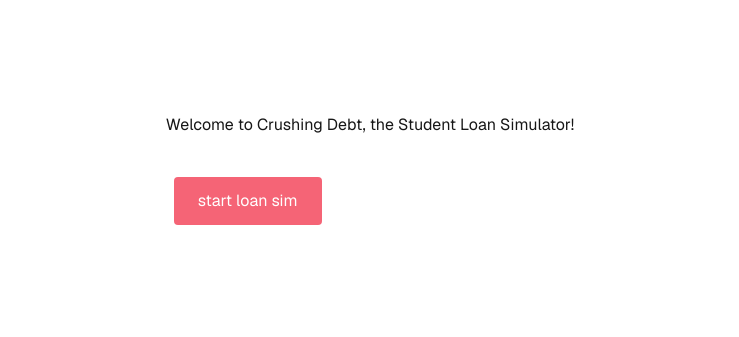
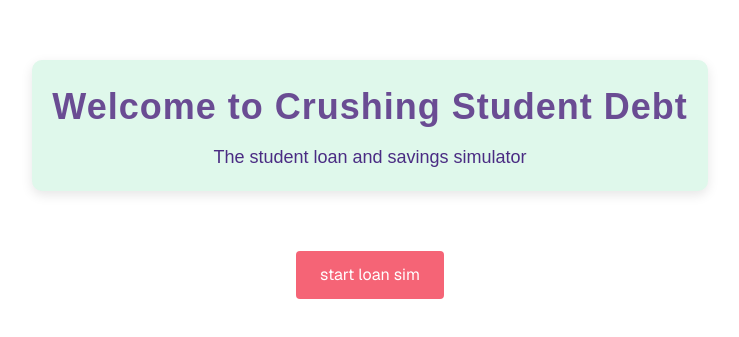
Before and after one commit to saraliszeski/loanSim, a Next.js app: page / in a window 1280 px wide. Shown: the part 227-564 px from the top of the page, without its empty margins (270-1009 px from the left). Built offline with nearby package versions, Linux system fonts and the light colour scheme.

Commit message:
new style rules

```diff
--- a/app/globals.css
+++ b/app/globals.css
@@ -1,4 +1,5 @@
 @import "tailwindcss";
+
 
 :root {
   --background: #ffffff;
@@ -33,3 +34,52 @@ Button {
   border: none;
   cursor: pointer;
 }
+.StringDisplay {
+  padding: 20px;
+  border-radius: 10px;
+  box-shadow: 0 4px 8px rgba(0, 0, 0, 0.1);
+  margin: auto;
+  margin-Top: 20px;
+  font-size: 25px;
+  margin-bottom: 10px;
+  font-family: 'Coolvetica', sans-serif;
+  text-align: center;
+
+}
+.Title{
+  background-color: #D3B8E6;
+  font-size: 25px;
+  border-radius: 4px;
+  padding: 12px 24px;
+  font-family: 'Courier New', sans-serif;
+
+}
+.title-container {
+  background-color: #DFF8EB;
+  padding: 20px;
+  border-radius: 10px;
+  box-shadow: 0 4px 12px rgba(0, 0, 0, 0.1);
+  margin: 20px auto;
+  text-align: center;
+  font-family: 'Arial', sans-serif;
+}
+
+.title-container h1 {
+  font-size: 36px;
+  color: #6A4C93;
+  margin-bottom: 10px;
+  font-weight: bold;
+  letter-spacing: 1px;
+}
+
+.title-container p {
+  font-size: 18px;
+  color: #4A2C83;
+  font-weight: 300;
+  margin-top: 10px;
+}
+
+.buttonContainer {
+  justify-content: center;
+  align-items: center
+}
--- a/app/page.tsx
+++ b/app/page.tsx
@@ -8,7 +8,6 @@ import Button from "../components/Button";
 import { runSimulationYearlyCompound } from '../components/Calculation';
 import SimulationConfiguration, { SimulationParams } from '../components/SimulationConfigurationForm';
 import StringDisplay from '../components/StringDisplay';
-import SafeStringDisplay from '../components/SafeStringDisplay';
 
 export default function Home() {
   const [showFields, setShowFields] = useState(false);
@@ -97,31 +96,39 @@ export default function Home() {
     setSimResult(runSimulationYearlyCompound(loans, savingsAccounts, Number(simConfig.paymentAmount),  Number(simConfig.totalContribution),  Number(simConfig.simulationEndYear) ));
     setShowSimResult(true);
   }
-
   return (
     <div className="grid grid-rows-[20px_1fr_20px] items-center justify-items-center min-h-screen p-8 pb-20 gap-16 sm:p-20 font-[family-name:var(--font-geist-sans)]">
-      <main className="flex flex-col gap-[32px] row-start-2 items-center sm:items-start">
-        <h1> Welcome to Crushing Debt, the Student Loan Simulator!</h1>
+      <main className="flex flex-col gap-[32px] row-start-2 items-center sm:items-start buttonContainer">
+        <div className="title-container">
+          <h1>Welcome to Crushing Student Debt</h1>
+          <p>The student loan and savings simulator</p>
+        </div>
+
         {!simStarted &&
           <Button text="start loan sim" onClick={startButtonHandleClick} />
         }
+
         {showFields && (
           <div className="mt-4">
             <Button text="Create Loan" onClick={createLoanHandleClick} />
             {showLoanFields && <LoanForm onAddLoan={handleAddLoan} />}
             <Button text="Create Savings Account" onClick={createSavingsHandleClick} />
             {showSavingsFields && <SavingsAccountForm onAddSavings={handleAddSavings} />}
+          </div>
+        )}
+
+        {showSimulationParams && <SimulationConfiguration onAddConfig={handleAddSimConfig}/>}
+
+        {/* Ensure the "Done Adding Accounts" button is placed below the other buttons */}
+        {showFields && (
+          <div className="mt-4">
             <Button text="Done Adding Accounts" onClick={promptSimulationParameters} />
           </div>
         )}
-        {showSimulationParams && <SimulationConfiguration onAddConfig={handleAddSimConfig}/>}
+
         {showRunSimButton && <Button text="Run Simulation" onClick={runSimulation} /> }
-        {showSimResult && (
-                  <h1> TOTAL AMOUNT PAID:  {simResult[0]} <br></br>
-                  {simResult[1]}  <br></br>
-                  {simResult[2]}
-                  </h1>
-        )}
+
+        {showSimResult && <StringDisplay text={simResult} />}
       </main>
     </div>
   );
--- a/components/StringDisplay.tsx
+++ b/components/StringDisplay.tsx
@@ -0,0 +1,28 @@
+import React from 'react';
+
+export interface StringDisplayProps {
+  text: string[];  // The prop 'text' should be an array of strings
+}
+
+const StringDisplay: React.FC<StringDisplayProps> = ({ text }) => {
+  return (
+    <div className="StringDisplay">
+      { <h1> ****Total Payments: {text[0]}****
+        <br />
+        <br />
+
+        ****{text[1]}****
+        <br />
+        <br />
+
+       ****{text[2]}****
+       <br />
+       <br />
+
+      </h1>
+      }
+    </div>
+  );
+};
+
+export default StringDisplay;
```
Also changed, not shown: styles/global.css (+13 -0 lines).
